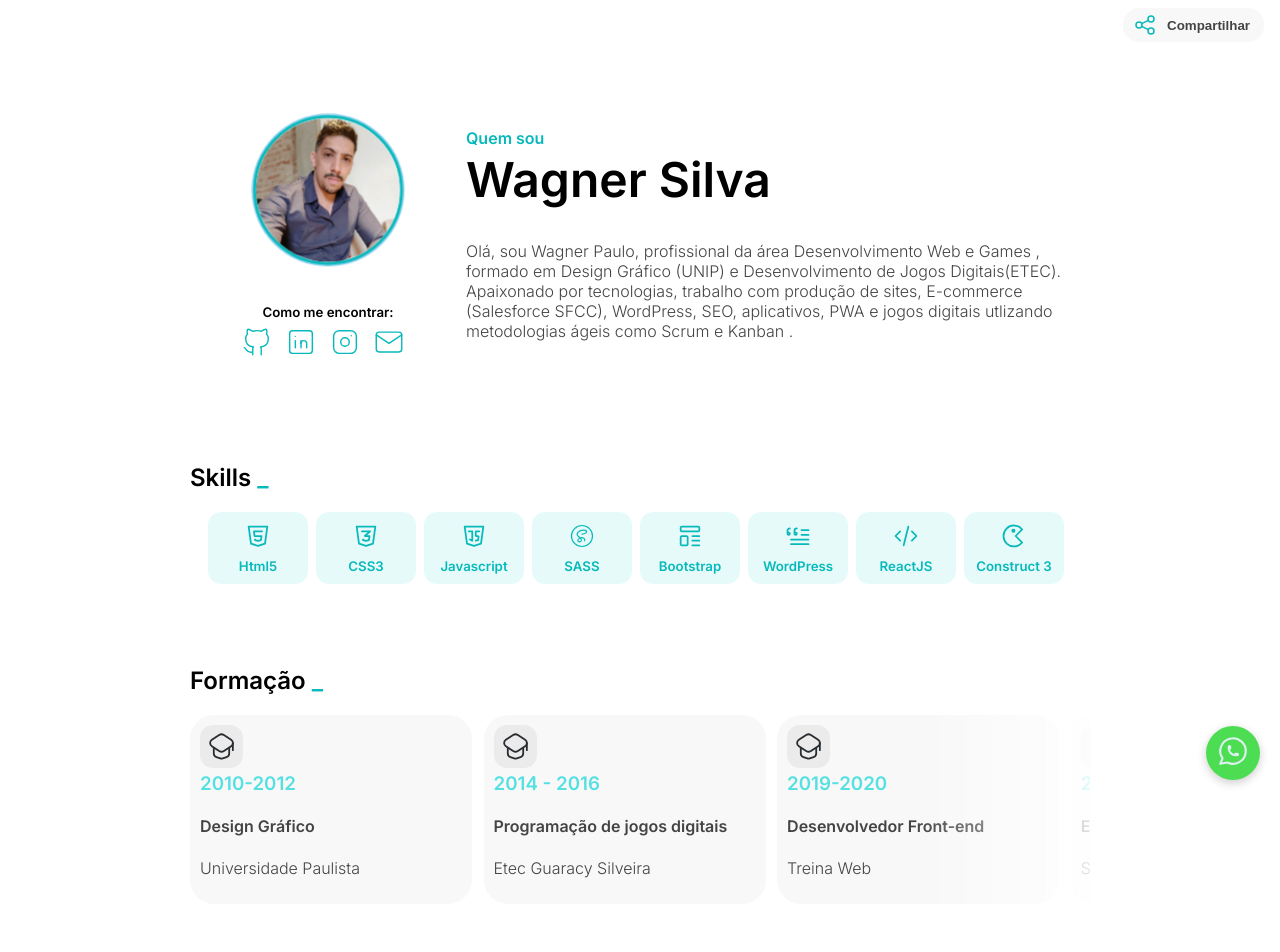
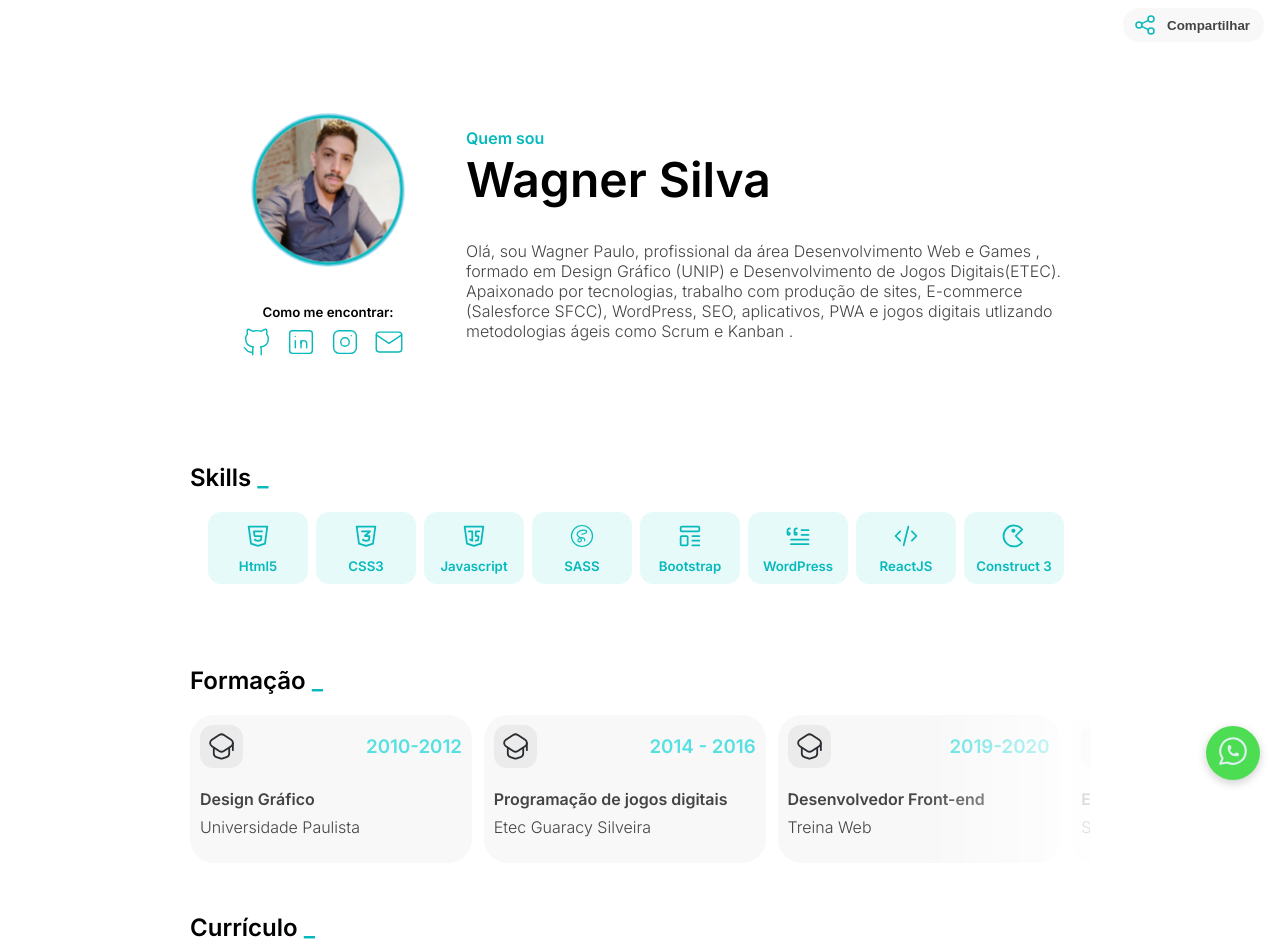
Before and after one commit to wagstalos/potfolio, a React (Create React App) app: page / in a window 1280 px wide. Shown: the top 952 px of the page. Built offline with nearby package versions, Linux system fonts and the light colour scheme; no server answers.

Commit message:
bugfix formacao

```diff
--- a/src/components/cards/index.js
+++ b/src/components/cards/index.js
@@ -5,12 +5,15 @@ export default function Card(props) {
   return (
     <>
       <div className="card-formacao compCard">
-        <img
-          className="icon-formacao"
-          src={iconFormacao}
-          alt="Imagem do autor"
-        />
-        <h3>{props.ano}</h3>
+        <div className="card-top">
+          <img
+            className="icon-formacao"
+            src={iconFormacao}
+            alt="icone formatura"
+          />
+          <h3>{props.ano}</h3>
+        </div>
+
         <h4>{props.curso}</h4>
         <p>{props.escola}</p>
       </div>
--- a/src/components/cards/style.css
+++ b/src/components/cards/style.css
@@ -1,5 +1,6 @@
 .compCard h3 {
     color: #56e0e2;
+    margin: 0;
 }
 
 .card-formacao {
@@ -8,10 +9,26 @@
     padding: 10px;
     width: 262px;
 }
-
+.card-formacao p{
+    margin: 0 0 16px 0;
+}
+.card-formacao h4{
+    margin-bottom: 8px;
+}
+.card-top{
+    display: flex;
+    align-items: center;
+    justify-content: space-between;
+}
 .icon-formacao {
     width: 29px;
     padding: 7px;
     background-color: #ebebeb;
     border-radius: 13px;
 }
+@media only screen and (max-width: 600px) {
+    .card-formacao{
+        width: 90%;
+    }
+
+}
--- a/src/components/slider/index.js
+++ b/src/components/slider/index.js
@@ -15,10 +15,11 @@ export default function Slider() {
           // when window width is >= 640px
           300: {
             pagination: true,
-            slidesPerView: 1.2,
+            slidesPerView: 1.1,
           },
           600: {
-            slidesPerView: 3.1,
+            slidesPerView: 3.2,
+            spaceBetween:40
           },
         }}
         onSlideChange={() => console.log("slide change")}
```
